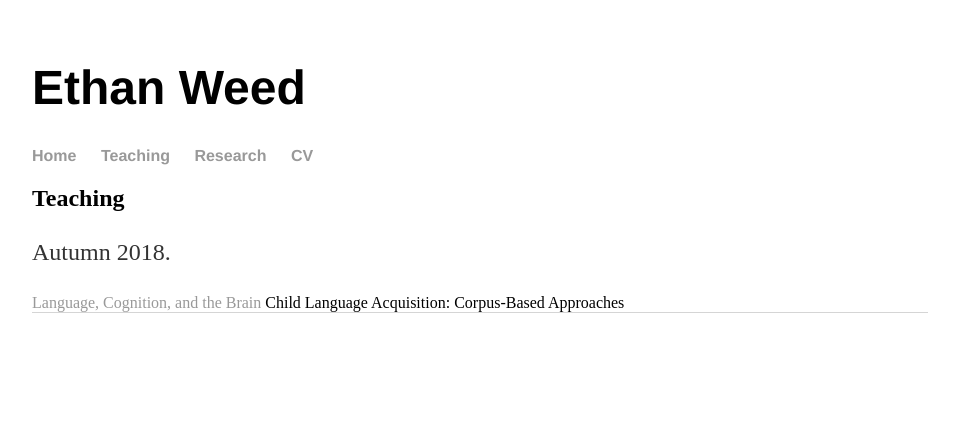
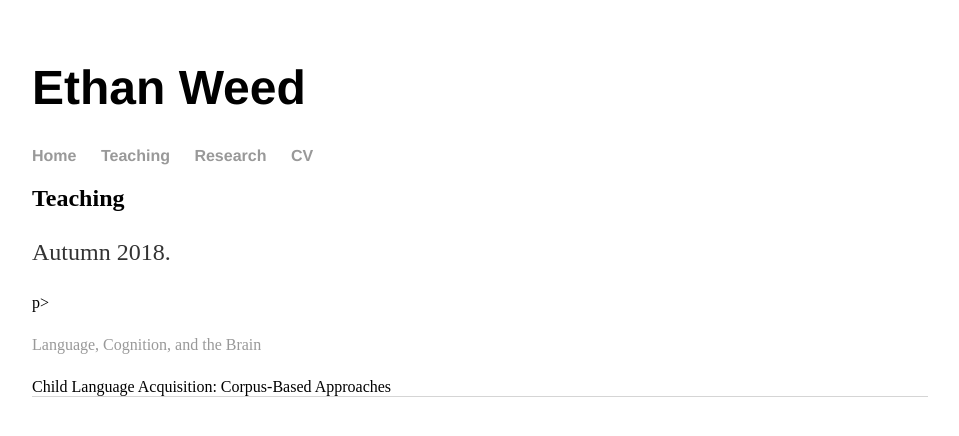
Before and after one commit to ethanweed/ethanweed.github.io, a Jekyll site: the page built from teaching/index.html, in a window 1280 px wide. Shown: the top 436 px of the page, without its empty margins (160-1119 px from the left). Built offline with Jekyll 4.4.1, drawn with Linux system fonts in a browser that asks for light colours.

Commit message:
added blank lines to teaching

```diff
--- a/teaching/index.html
+++ b/teaching/index.html
@@ -6,6 +6,8 @@ title: Teaching
 <h2>Teaching</h2>
 <p>Autumn 2018. </p>
 
+p> </p>
 <a href="https://docs.google.com/document/d/e/2PACX-1vSh8onjELzeSZKxDiZu8f-m5sob6PPUISj4Bg0nTAbGcJ-6gD229W64ni3YjnNTukweqAaT6pZXWp2i/pub">Language, Cognition, and the Brain </a>
 
+<p> </p>
 Child Language Acquisition: Corpus-Based Approaches
```
